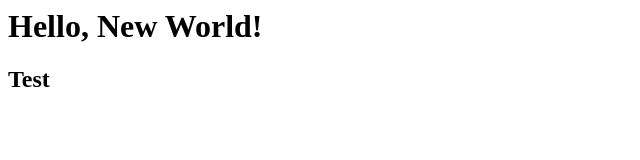
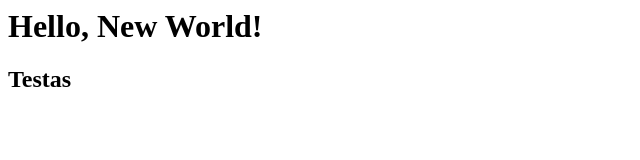
Before and after one commit to Kvarkas/CCJenkins, a plain HTML site: page index.html in a window 1280 px wide. Shown: the full height of the page, 0-640 px from the left. Drawn offline with Linux system fonts and the light colour scheme.

Commit message:
test upd

```diff
--- a/index.html
+++ b/index.html
@@ -1,2 +1,2 @@
 <h1>Hello, New World!</h1>
-<h2>Test</h2>
+<h2>Testas</h2>
```
